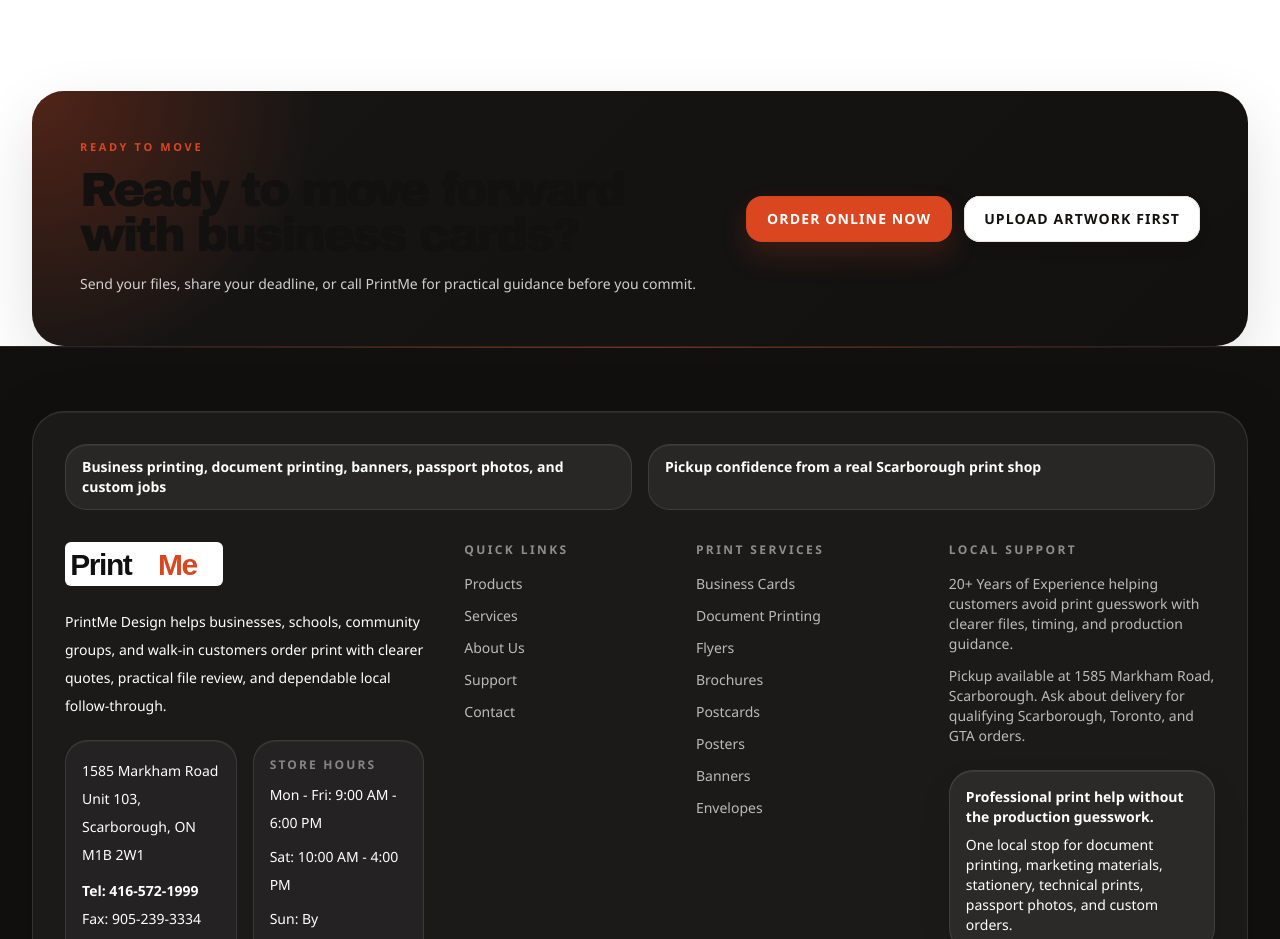
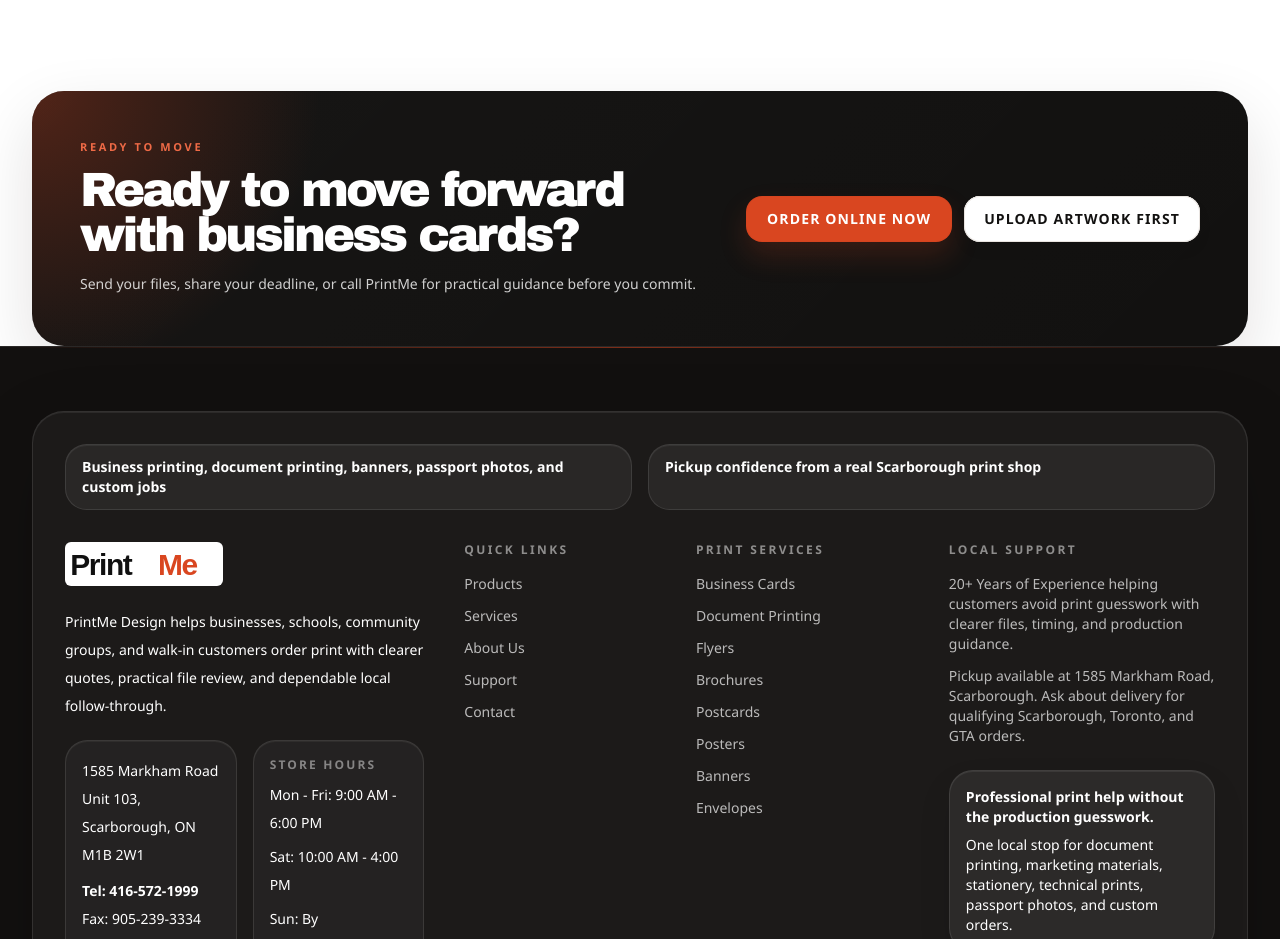
Before and after one commit to Achchuthan2006/printme-design-website, a Next.js app: page /products/business-cards in a window 1280 px wide. Shown: the part 8440-9379 px from the top of the page. Built offline with nearby package versions, Linux system fonts and the light colour scheme; no server answers.

Commit message:
Fix final CTA text contrast

```diff
--- a/components/catalog/final-cta.tsx
+++ b/components/catalog/final-cta.tsx
@@ -11,11 +11,11 @@
           <div className="absolute bottom-0 right-0 h-32 w-64 rounded-full bg-white/8 blur-3xl" aria-hidden="true" />
           <div className="grid gap-8 lg:grid-cols-[1fr_auto] lg:items-center">
             <div className="relative">
-              <p className="editorial-kicker text-brand-light">Ready to move</p>
-              <h2 className="display-title mt-3 text-balance text-[2.2rem] font-black leading-[0.94] text-white sm:text-[3rem]">
+              <p className="editorial-kicker !text-brand-light">Ready to move</p>
+              <h2 className="display-title mt-3 text-balance text-[2.2rem] font-black leading-[0.94] !text-white sm:text-[3rem]">
                 {product ? `Ready to move forward with ${product.title.toLowerCase()}?` : "Not sure which print path is right?"}
               </h2>
-              <p className="mt-3 max-w-2xl text-sm leading-7 text-white/80">
+              <p className="mt-3 max-w-2xl text-sm leading-7 !text-white/80">
                 Send your files, share your deadline, or call PrintMe for practical guidance before you commit.
               </p>
             </div>
```
